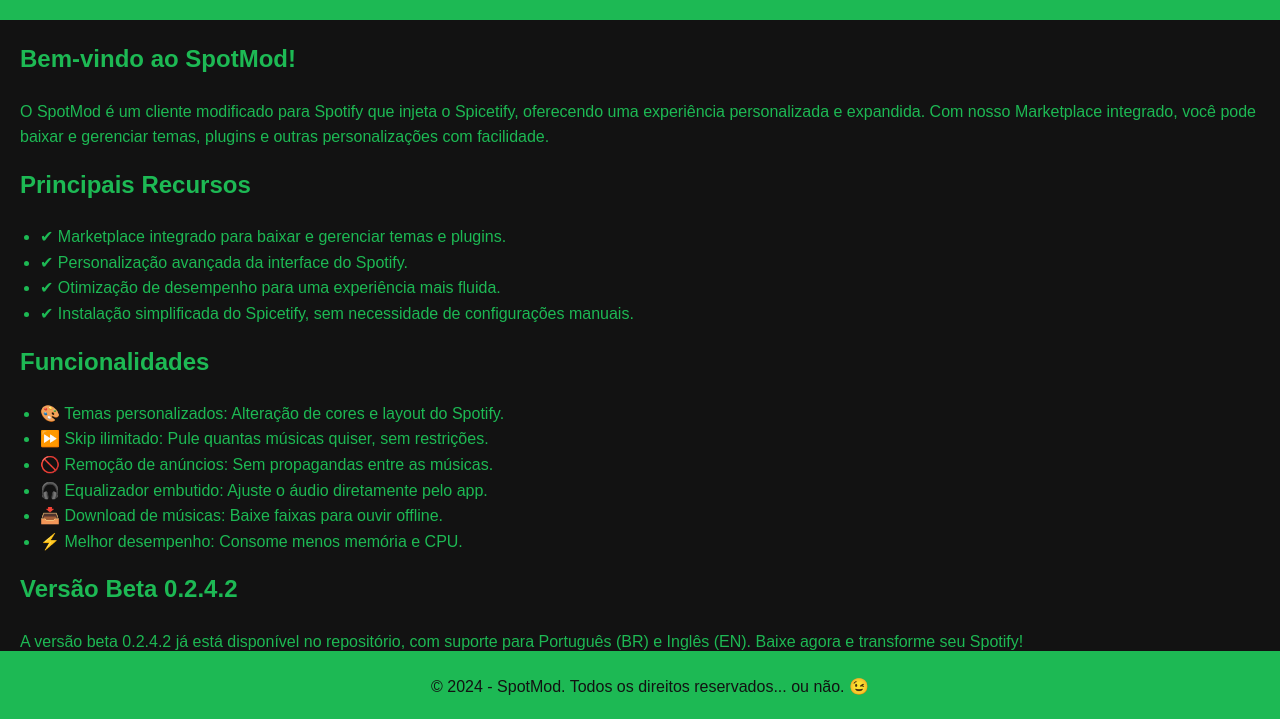
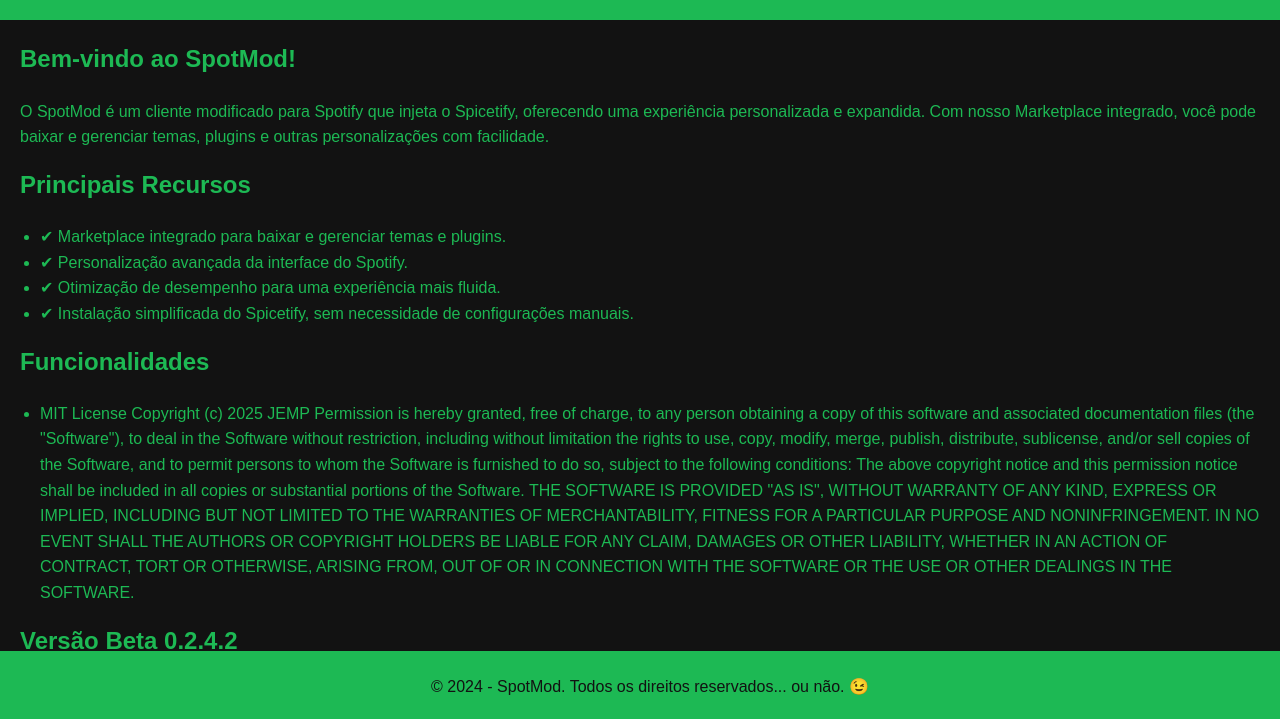
Before and after one commit to JempUnkn/SpotMod, a website: page License.html in a window 1280 px wide. Shown: the part 78-797 px from the top of the page. Drawn offline with Linux system fonts and the light colour scheme.

Commit message:
Update License.html

```diff
--- a/License.html
+++ b/License.html
@@ -64,12 +64,29 @@
 
         <h2>Funcionalidades</h2>
         <ul>
-            <li>🎨 Temas personalizados: Alteração de cores e layout do Spotify.</li>
-            <li>⏩ Skip ilimitado: Pule quantas músicas quiser, sem restrições.</li>
-            <li>🚫 Remoção de anúncios: Sem propagandas entre as músicas.</li>
-            <li>🎧 Equalizador embutido: Ajuste o áudio diretamente pelo app.</li>
-            <li>📥 Download de músicas: Baixe faixas para ouvir offline.</li>
-            <li>⚡ Melhor desempenho: Consome menos memória e CPU.</li>
+            <li>
+                MIT License
+
+                Copyright (c) 2025 JEMP
+
+                Permission is hereby granted, free of charge, to any person obtaining a copy
+                of this software and associated documentation files (the "Software"), to deal
+                in the Software without restriction, including without limitation the rights
+                to use, copy, modify, merge, publish, distribute, sublicense, and/or sell
+                copies of the Software, and to permit persons to whom the Software is
+                furnished to do so, subject to the following conditions:
+
+                The above copyright notice and this permission notice shall be included in all
+                copies or substantial portions of the Software.
+
+                THE SOFTWARE IS PROVIDED "AS IS", WITHOUT WARRANTY OF ANY KIND, EXPRESS OR
+                IMPLIED, INCLUDING BUT NOT LIMITED TO THE WARRANTIES OF MERCHANTABILITY,
+                FITNESS FOR A PARTICULAR PURPOSE AND NONINFRINGEMENT. IN NO EVENT SHALL THE
+                AUTHORS OR COPYRIGHT HOLDERS BE LIABLE FOR ANY CLAIM, DAMAGES OR OTHER
+                LIABILITY, WHETHER IN AN ACTION OF CONTRACT, TORT OR OTHERWISE, ARISING FROM,
+                OUT OF OR IN CONNECTION WITH THE SOFTWARE OR THE USE OR OTHER DEALINGS IN THE
+                SOFTWARE.
+            </li>
         </ul>
 
         <h2>Versão Beta 0.2.4.2</h2>
```
